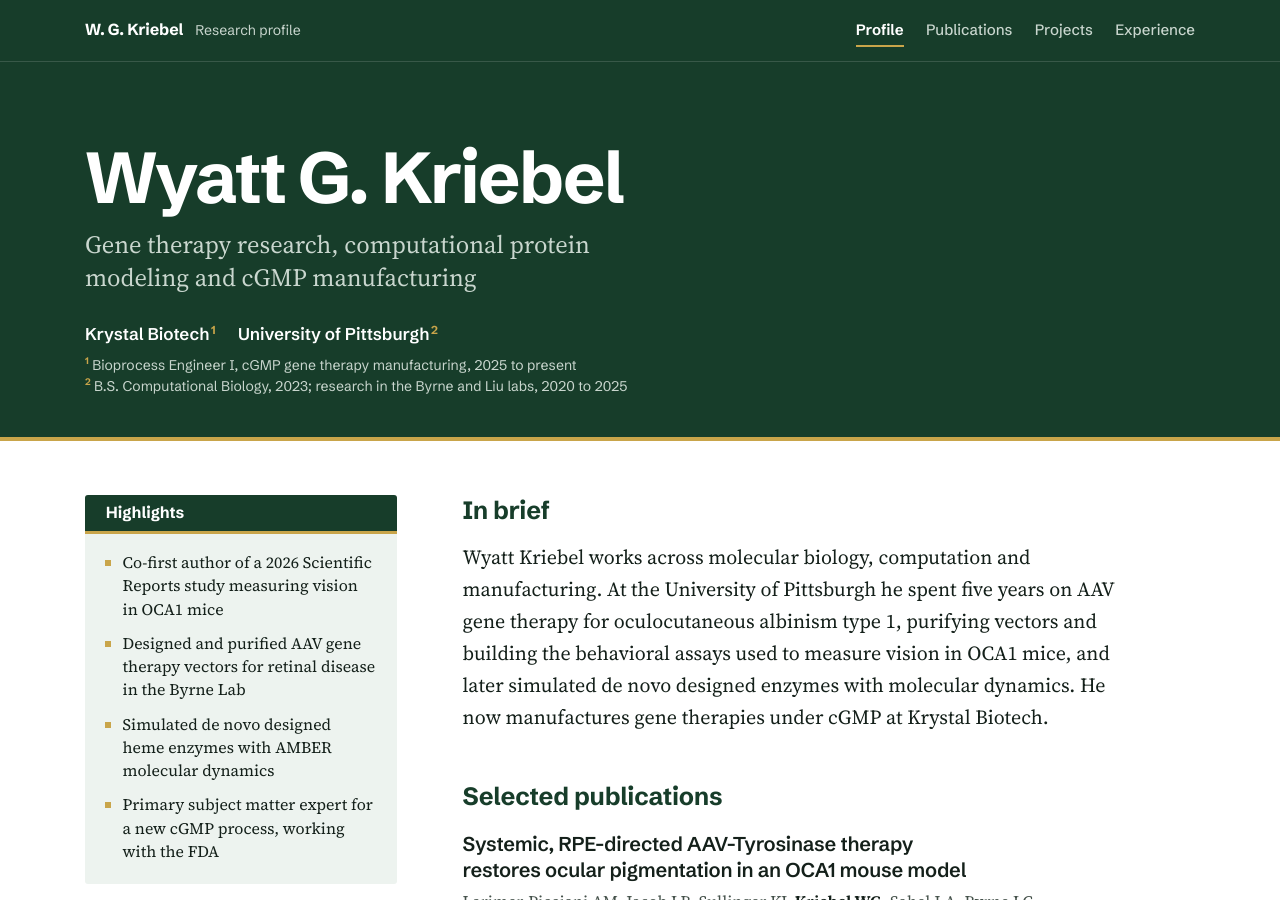
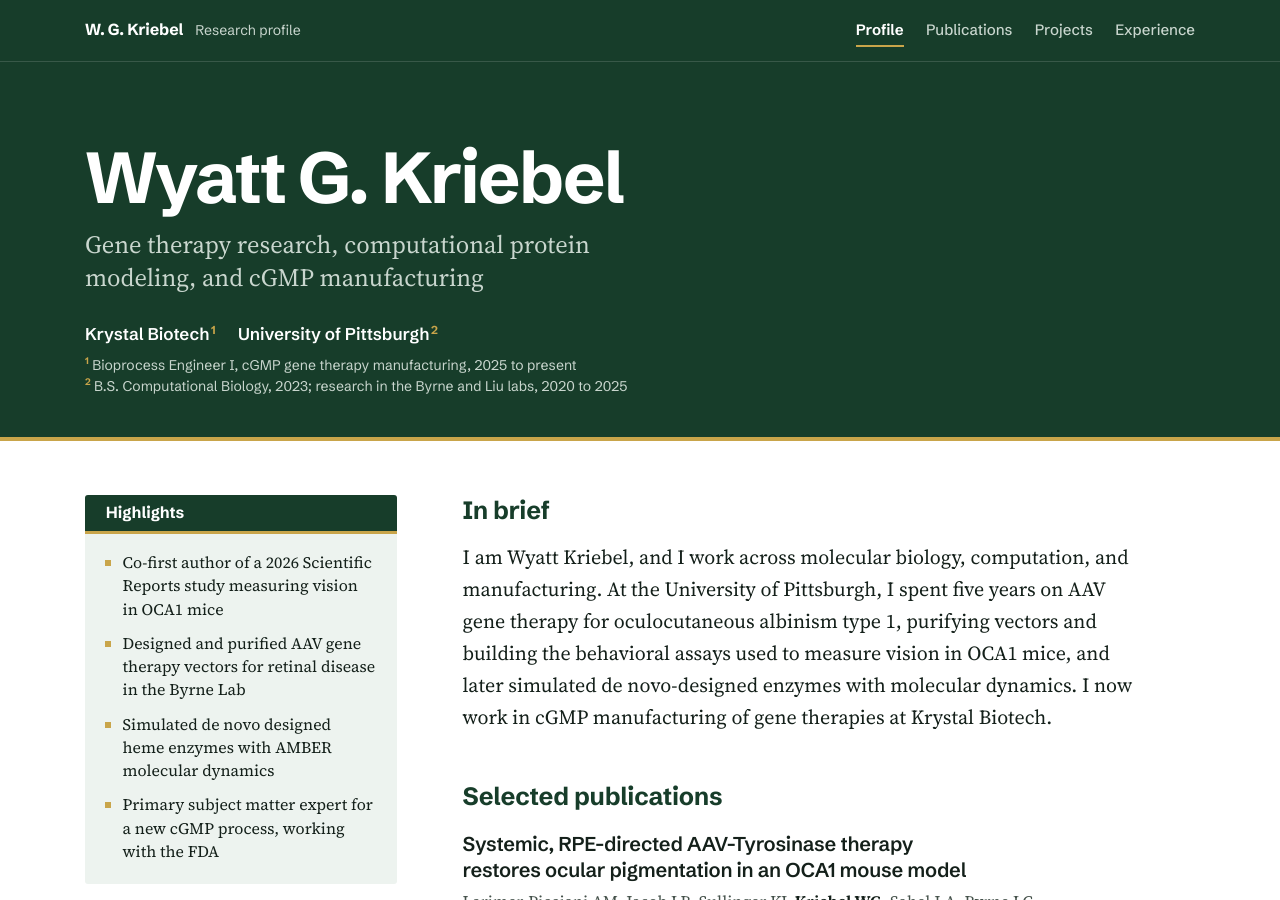
Before and after one commit to Wyattkriebel/WyattGKriebel, a Jekyll site: the page built from index.html, in a window 1280 px wide and 900 px high. Built offline with Jekyll 4.4.1, drawn with Linux system fonts in a browser that asks for light colours; some of the changed text lies outside the part shown.

Commit message:
Update profile.yml

```diff
--- a/_data/profile.yml
+++ b/_data/profile.yml
@@ -1,7 +1,7 @@
 # Home page content. Edit freely; the layout reads everything from here.
 
 name: Wyatt G. Kriebel
-deck: Gene therapy research, computational protein modeling and cGMP manufacturing
+deck: Gene therapy research, computational protein modeling, and cGMP manufacturing
 
 affiliations:
   - mark: 1
@@ -18,17 +18,17 @@
   - Primary subject matter expert for a new cGMP process, working with the FDA
 
 in_brief: >-
-  Wyatt Kriebel works across molecular biology, computation and
-  manufacturing. At the University of Pittsburgh he spent five years on AAV
+  I am Wyatt Kriebel, and I work across molecular biology, computation, and
+  manufacturing. At the University of Pittsburgh, I spent five years on AAV
   gene therapy for oculocutaneous albinism type 1, purifying vectors and
   building the behavioral assays used to measure vision in OCA1 mice, and
-  later simulated de novo designed enzymes with molecular dynamics. He now
-  manufactures gene therapies under cGMP at Krystal Biotech.
+  later simulated de novo-designed enzymes with molecular dynamics. I now work
+  in cGMP manufacturing of gene therapies at Krystal Biotech.
 
 interests: >-
-  Protein engineering and de novo enzyme design; molecular simulation and
-  modeling; AAV vector and capsid engineering; and the path from a designed
-  molecule to a manufacturable therapy.
+  Protein/enzyme engineering; molecular simulation and modeling; clean water
+  justice; AAV vector and capsid engineering; computational benchmarking; and
+  building biotechnologies to address a wide range of environmental concerns
 
 keywords:
   - AAV gene therapy
```
